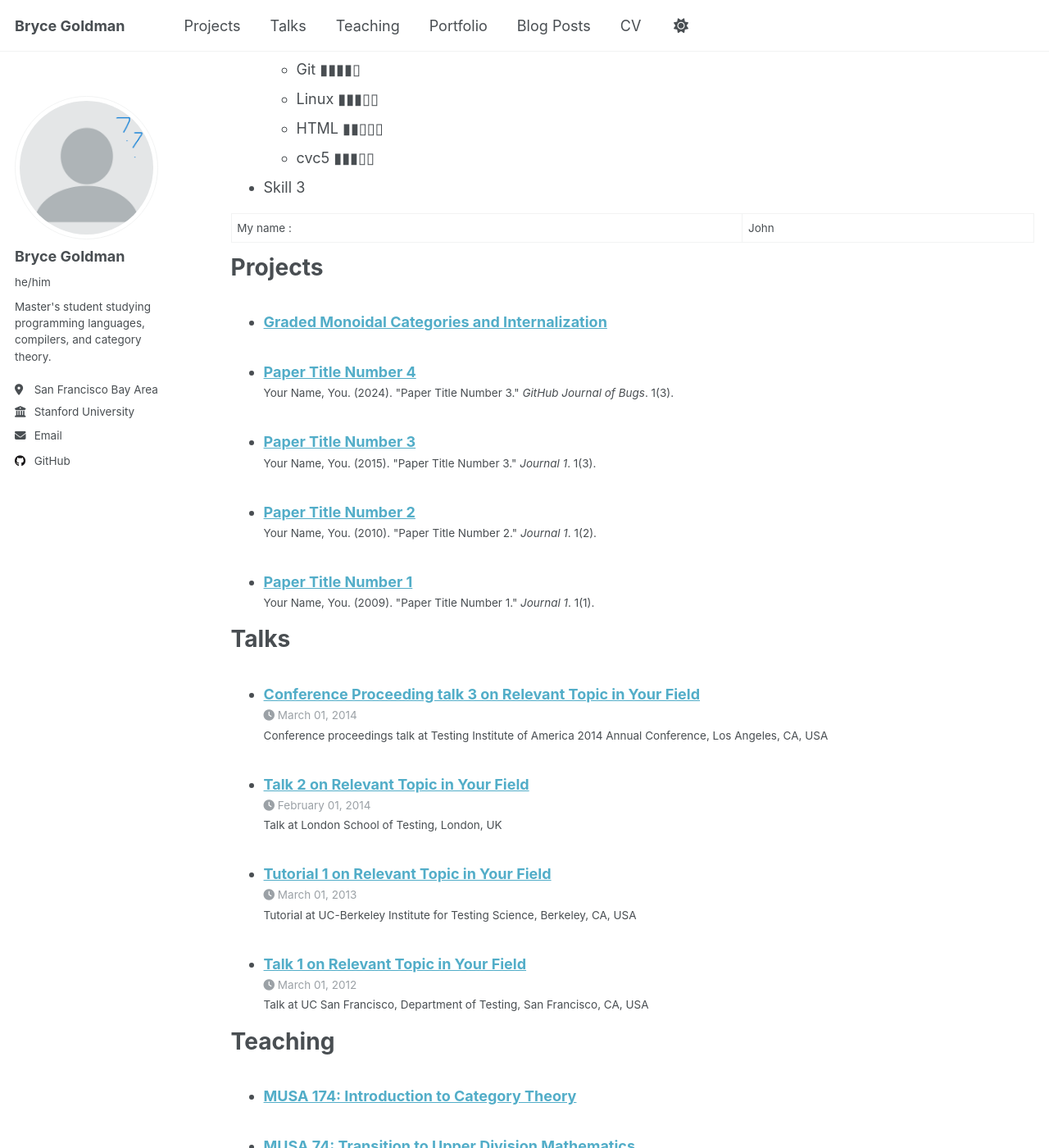
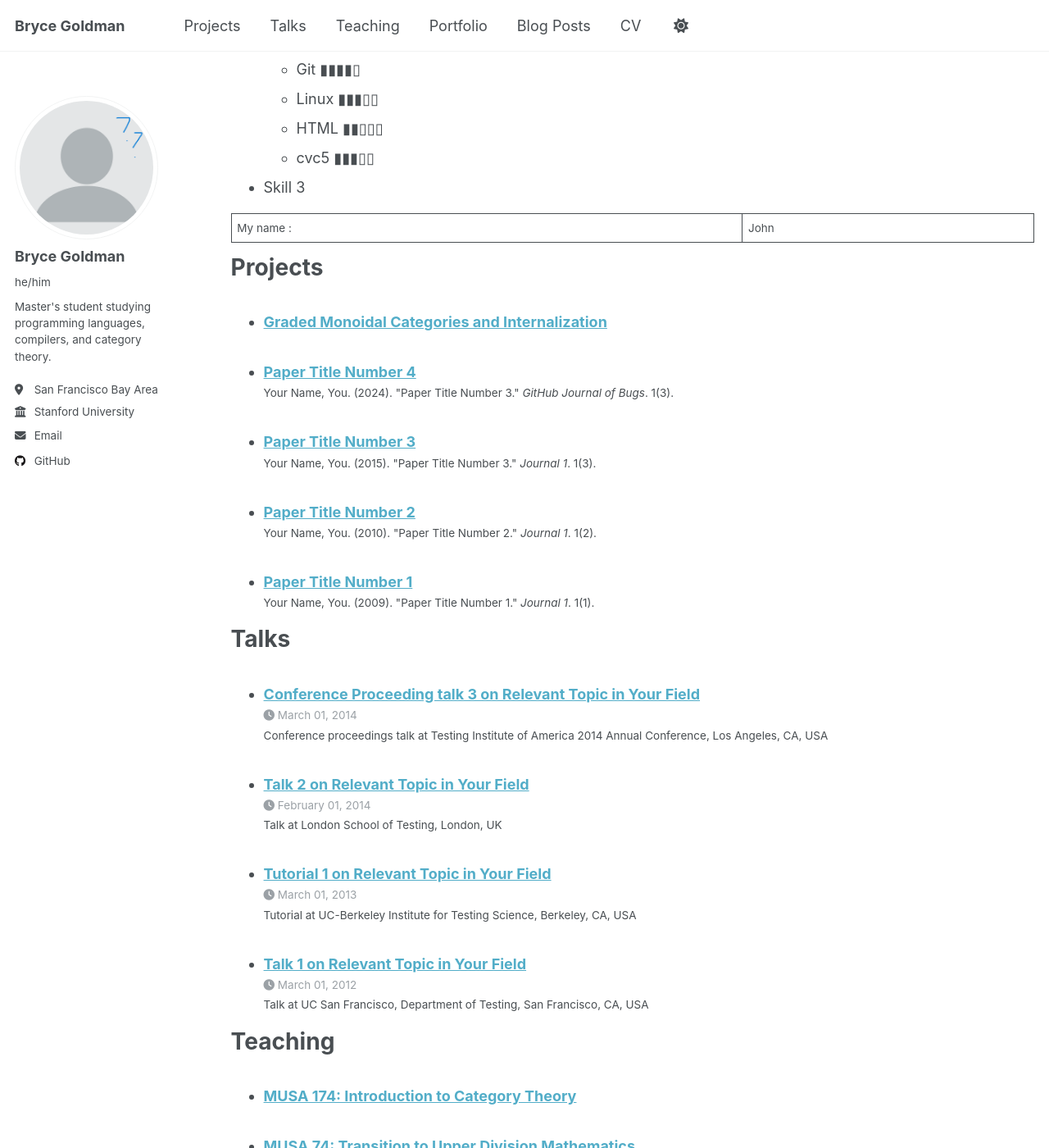
Before and after one commit to Alkizar/alkizar.github.io, a Jekyll site: the page built from _pages/cv.md, in a window 1280 px wide and 1400 px high, scrolled down 1917 px. Shown: the whole window at 82% size. Built offline with Jekyll 4.4.1, drawn with Linux system fonts in a browser that asks for light colours.

Commit message:
playing with CSS

```diff
--- a/_pages/cv.md
+++ b/_pages/cv.md
@@ -92,6 +92,11 @@ Technical Skills
         <td>John</td>
     </tr>
 </table>
+<style>
+  table, th, td {
+    border: 1px solid;
+  }
+</style>
 
 
 Projects
```
